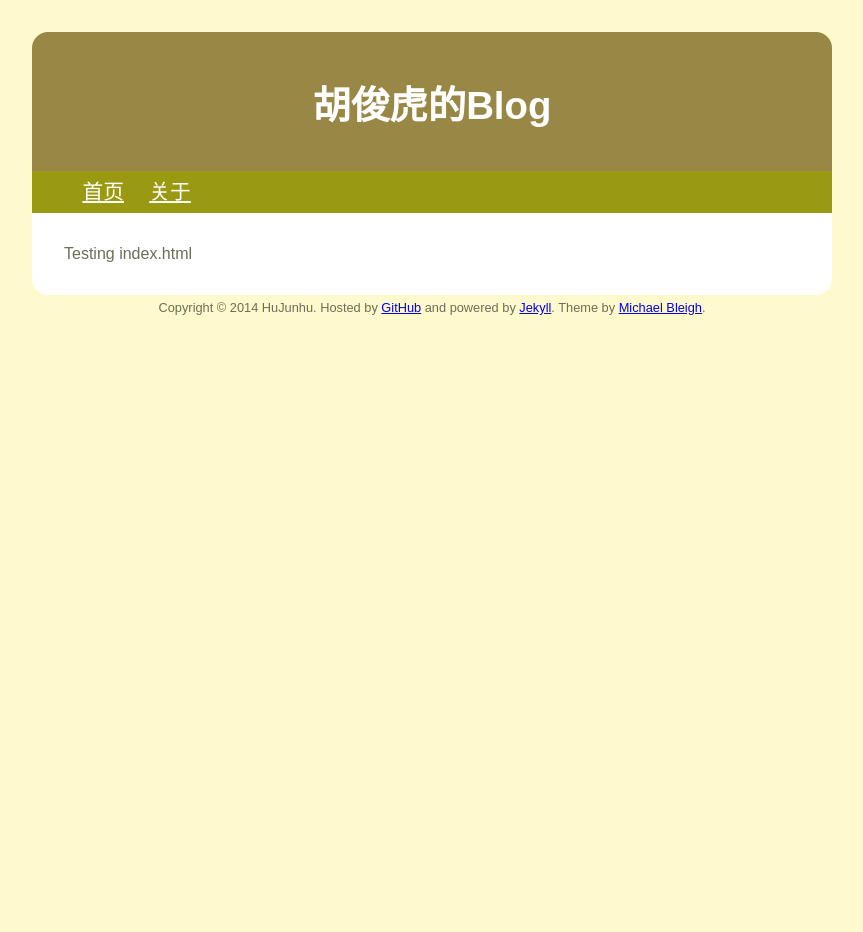
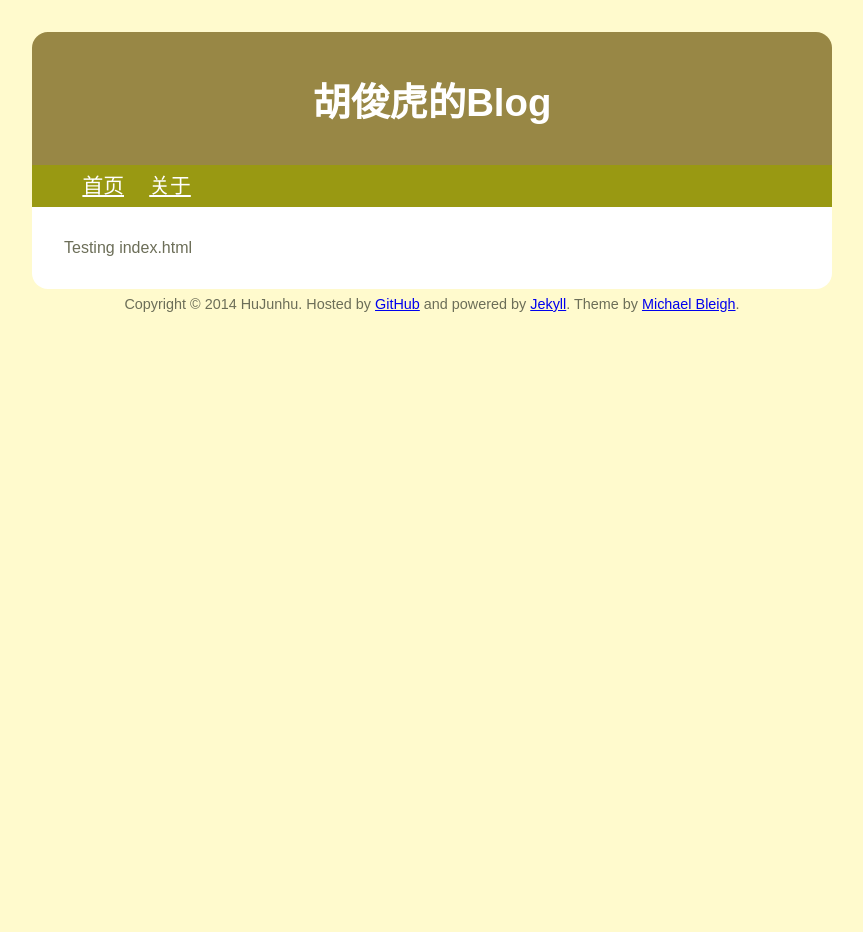
Before and after one commit to hujunhu/hujunhu.github.io, a Jekyll site: the page built from index.html, in a window 1280 px wide. Shown: the whole page, without its empty margins (208-1071 px from the left). Built offline with Jekyll 4.4.1, drawn with Linux system fonts in a browser that asks for light colours.

Commit message:
css updated

```diff
--- a/css/all.css
+++ b/css/all.css
@@ -15,7 +15,7 @@ body {
 
 #header {
   text-align: center;
-  padding: 1em;
+  padding: 0.8em;
   border-top-left-radius: 1em;
   border-top-right-radius: 1em;
   background: #988745;
@@ -56,6 +56,6 @@ body {
 #footer {
   text-align: center;
   margin-bottom: 2em;
-  font-size: 0.8em;
-  padding: 0.4em;
+  font-size: 0.9em;
+  padding: 0.5em;
 }
```
